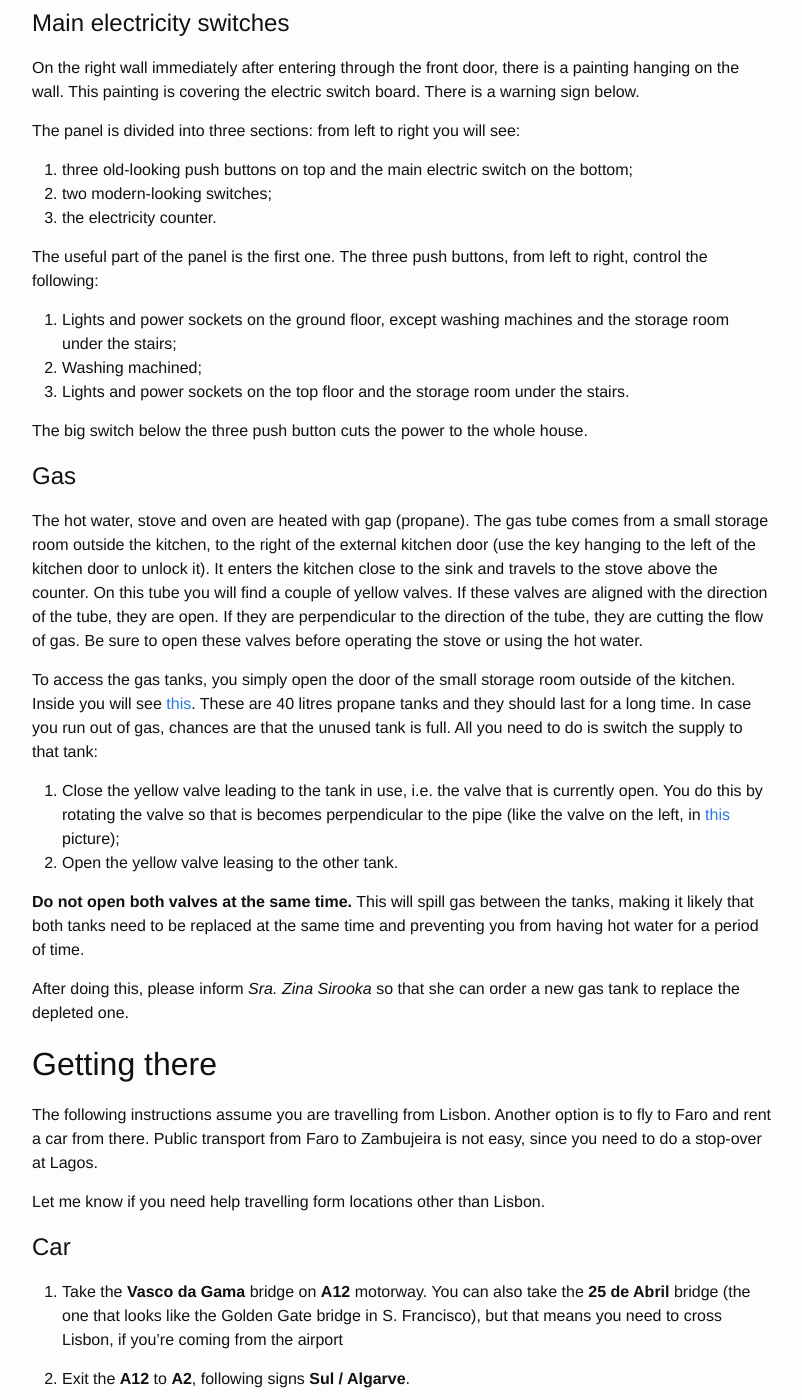
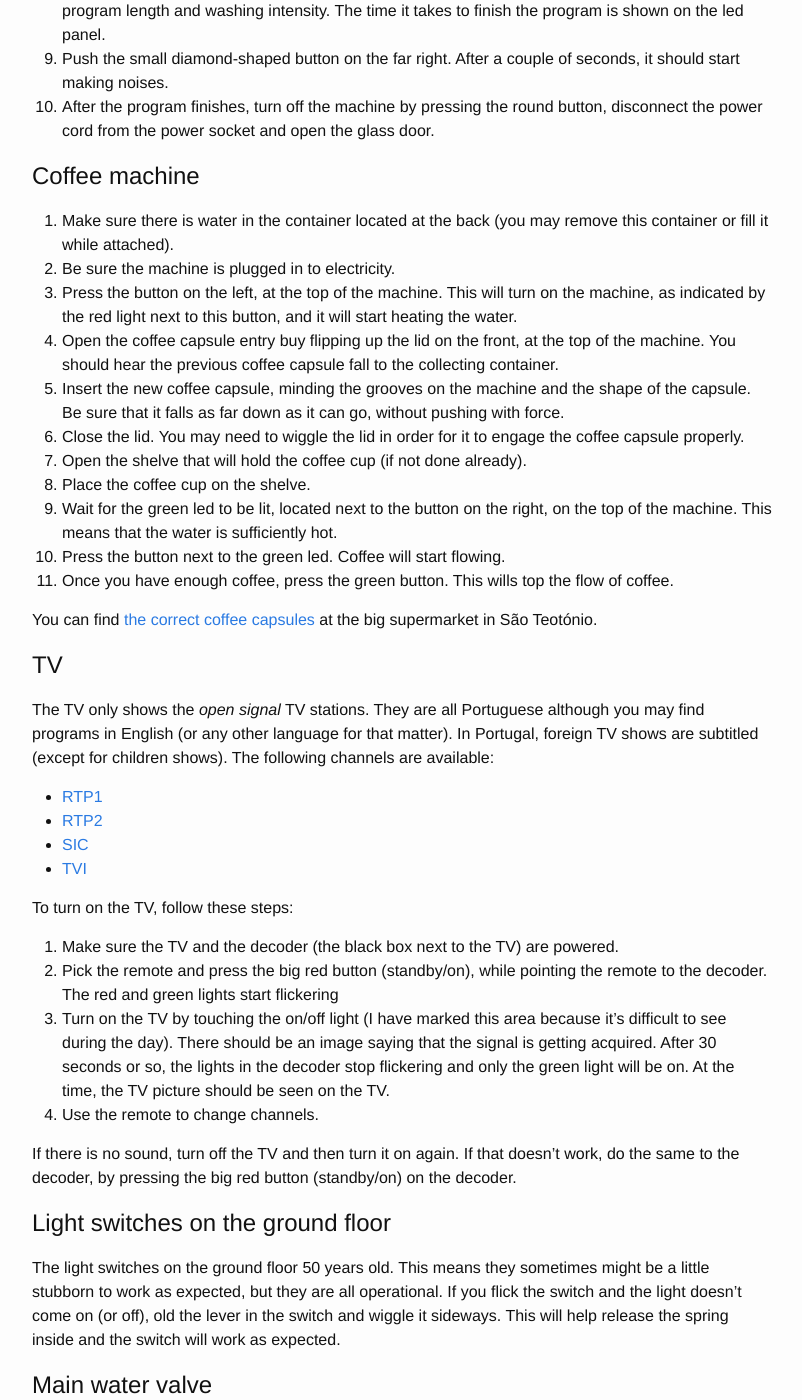
Before and after one commit to jgte/zh, a Jekyll site: the page built from english.md, in a window 1280 px wide and 1400 px high, scrolled down 3147 px. Shown: the whole window, without its empty margins (238-1040 px from the left). Built offline with Jekyll 4.4.1, drawn with Linux system fonts in a browser that asks for light colours; some of the changed text lies outside the part shown.

Commit message:
finished first version

```diff
--- a/english.md
+++ b/english.md
@@ -10,7 +10,16 @@ permalink: /en/
 * [Useful locations](#useful-locations)
 * [Safety](#safety)
 * [Appliances and services](#appliances-and-services)
-# [Operations](#operations)
+* [Operations](#operations)
+  * [Dishwasher](#dishwasher)
+  * [Microwaves and toaster](#microwaves-and-toaster)
+  * [Washing machine](#washing-machine)
+  * [Coffee machine](#coffee-machine)
+  * [TV](#tv)
+  * [Light switches on the ground floor](#light-switches-on-the-ground-floor)
+  * [Main water valve](#main-water-valve)
+  * [Main electricity switches](#main-electricity-switches)
+  * [Gas](#gas)
 * [Getting there](#getting-there)
 * [Festival Sudoeste](#festival-sudoeste)
 
@@ -50,7 +59,7 @@ The village of Zambujeira do Mar is a quiet and peaceful community; robberies ar
 
 Do not grant access to the house to anyone, including someone claiming to be me or to be acting on my behalf. The obvious exceptions are your host *Sra. Zina Sirooka*, who you met when you arrived (or anyone accompanying her), and the police (most likely from the [GNR](http://www.gnr.pt) *Guarda Nacional Republicana* -- National Republican Guard -- who wears [characteristic uniforms](https://www.google.pt/search?q=farda+da+guarda+nacional+republicana&source=lnms&tbm=isch&sa=X&ved=0ahUKEwjum6Kdx97LAhWHchQKHY8ZDtYQ_AUIBygB&biw=1358&bih=650)). Less obvious is to allow access to workers from the electricity company [EDP](http://www.edp.pt), who must be wearing a uniform and able to present identification, so that they can read the electricity counter on the wall to the right, immediately after the front door. There is no need to let them any further than the hall next to the front door.
 
-Be aware that the bathtubs (on both toilet rooms) are extremely slippery when wet. Do not climb inside without first setting the rubber mat. If the rubber mat is missing, contact *Sra. Zina Sirooka* to get a replacement.
+Be aware that the bathtubs (on both toilet rooms) are extremely slippery when wet. Do not climb inside without first setting the rubber mat. If the rubber mat is missing, contact *Sra. Zina Sirooka* to get a replacement. Please use the bathtub on the other toilet room until the new rubber mat is available.
 
 On the toilet room of the ground floor, there is first aid supplies to the right, immediately after the front door.
 
@@ -84,6 +93,10 @@ You have access to the terrace, the balcony upstairs and the yard in front of th
 7. Turn on the power using the red switch on the multiple power sockets, which is resting on top of the dishwasher, on the far right corner. The red switch will be lit, indicating that electricity is flowing and the microwave will beep (since it too is connected to this multiple power socket). Be sure to disconnect the toaster (by yanking the respective power cord).
 6. Pull the button on the dishwasher out. It should start making noises.
 
+## Microwaves and toaster
+
+As mentioned before, there is the need to turn on the switch at the multiple power socket that is resting on the dishwasher before the microwave and toaster can be used. Note that the toaster does not have an off switch, that is effectively done by unplugging it from electricity. If you only want to operate the microwave or the dishwasher, please be sure that the toaster is disconnected from electricity.
+
 ## Washing machine
 
 1. Load the dirty clothes in the machine (do not over-fill it, otherwise it will not start).
@@ -97,9 +110,50 @@ You have access to the terrace, the balcony upstairs and the yard in front of th
 9. Push the small diamond-shaped button on the far right. After a couple of seconds, it should start making noises.
 10. After the program finishes, turn off the machine by pressing the round button, disconnect the power cord from the power socket and open the glass door.
 
+## Coffee machine
+
+1. Make sure there is water in the container located at the back (you may remove this container or fill it while attached).
+2. Be sure the machine is plugged in to electricity.
+3. Press the button on the left, at the top of the machine. This will turn on the machine, as indicated by the red light next to this button, and it will start heating the water.
+4. Open the coffee capsule entry buy flipping up the lid on the front, at the top of the machine. You should hear the previous coffee capsule fall to the collecting container.
+5. Insert the new coffee capsule, minding the grooves on the machine and the shape of the capsule. Be sure that it falls as far down as it can go, without pushing with force.
+6. Close the lid. You may need to wiggle the lid in order for it to engage the coffee capsule properly.
+7. Open the shelve that will hold the coffee cup (if not done already).
+8. Place the coffee cup on the shelve.
+9. Wait for the green led to be lit, located next to the button on the right, on the top of the machine. This means that the water is sufficiently hot.
+10. Press the button next to the green led. Coffee will start flowing.
+11. Once you have enough coffee, press the green button. This wills top the flow of coffee.
+
+You can find [the correct coffee capsules](https://www.mydeltaq.com/capsulas.aspx) at the big supermarket in São Teotónio.
+
+## TV
+
+The TV only shows the *open signal* TV stations. They are all Portuguese although you may find programs in English (or any other language for that matter). In Portugal, foreign TV shows are subtitled (except for children shows). The following channels are available:
+
+* [RTP1](http://www.rtp.pt/play/direto/rtp1)
+* [RTP2](http://www.rtp.pt/play/direto/rtp2)
+* [SIC](http://sic.sapo.pt)
+* [TVI](http://www.tvi.iol.pt)
+
+To turn on the TV, follow these steps:
+
+1. Make sure the TV and the decoder (the black box next to the TV) are powered.
+2. Pick the remote and press the big red button (standby/on), while pointing the remote to the decoder. The red and green lights start flickering
+3. Turn on the TV by touching the on/off light (I have marked this area because it's difficult to see during the day). There should be an image saying that the signal is getting acquired. After 30 seconds or so, the lights in the decoder stop flickering and only the green light will be on. At the time, the TV picture should be seen on the TV.
+4. Use the remote to change channels.
+
+If there is no sound, turn off the TV and then turn it on again. If that doesn't work, do the same to the decoder, by pressing the big red button (standby/on) on the decoder.
+
+## Light switches on the ground floor
+
+The light switches on the ground floor 50 years old. This means they sometimes might be a little stubborn to work as expected, but they are all operational. If you flick the switch and the light doesn't come on (or off), old the lever in the switch and wiggle it sideways. This will help release the spring inside and the switch will work as expected.
+
 ## Main water valve
 
 On the external southern wall of the house, close to the South-western corner, there is a small white plastic panel covering the valve that turns off the water in the whole house. If you exit through the front door, turn immediately to the left, go around the corner and you should see this white plastic panel a roughly waste height.
+
+Please contact *Sra. Zina Sirooka* if you need assistance.
+
 
 ## Main electricity switches
 
@@ -119,6 +173,9 @@ The useful part of the panel is the first one. The three push buttons, from left
 
 The big switch below the three push button cuts the power to the whole house.
 
+Please contact *Sra. Zina Sirooka* if you need assistance.
+
+
 ## Gas
 
 The hot water, stove and oven are heated with gap (propane). The gas tube comes from a small storage room outside the kitchen, to the right of the external kitchen door (use the key hanging to the left of the kitchen door to unlock it). It enters the kitchen close to the sink and travels to the stove above the counter. On this tube you will find a couple of yellow valves. If these valves are aligned with the direction of the tube, they are open. If they are perpendicular to the direction of the tube, they are cutting the flow of gas. Be sure to open these valves before operating the stove or using the hot water.
@@ -128,9 +185,9 @@ To access the gas tanks, you simply open the door of the small storage room outs
 1. Close the yellow valve leading to the tank in use, i.e. the valve that is currently open. You do this by rotating the valve so that is becomes perpendicular to the pipe (like the valve on the left, in [this](http://jgte.github.io/zh/images/gas.jpg) picture);
 2. Open the yellow valve leasing to the other tank.
 
-**Do not open both valves at the same time.** This will spill gas between the tanks, making it likely that both tanks need to be replaced at the same time and preventing you from having hot water for a period of time.
+**Do not open both valves at the same time.** This will spill gas between the tanks, making it likely that both tanks need to be replaced at the same time and possibly preventing you from having hot water for a period of time.
 
-After doing this, please inform *Sra. Zina Sirooka* so that she can order a new gas tank to replace the depleted one.
+Please inform *Sra. Zina Sirooka* when a gas tank is empty so that she can order a new one to replace the depleted one.
 
 
 # Getting there
@@ -163,13 +220,13 @@ Let me know if you need help travelling form locations other than Lisbon.
 
 11. After 5 km, you come across a junction, take the right towards **Zambujeira**. Keep going straight and ignore the left turn towards **S. Teotónio**.
 
-12. At the end of roughly 1 km of straight road going West, you'll be in Zambujeira. Follow straight until you can only take a right turn, towards North.
+12. At the end of roughly 1 km of straight road going West, you'll be in **Zambujeira**. Go straight until you can only take a right turn, towards North.
 
 13. Take the first left turn, towards West; you should be seeing the ocean at a distance.
 
 14. Keep going straight until you find a roundabout, take the right exit, going North.
 
-15. After 20 m, there's a crossing and one house further you'll see *Alojamento da Rua da Fonte* on the right. It's a bit confusing that the first house on the corner is nr. 3 (while *Alojamento da Rua da Fonte* is further down the street and it's nr. 1) that's how things work in Alentejo sometimes.
+15. After 20m, there's a crossing and one house further you'll see *Alojamento da Rua da Fonte* on the right. It's a bit confusing that the first house on the corner is nr. 3 (while *Alojamento da Rua da Fonte* is further down the street and it's nr. 1) that's how things work in Alentejo sometimes.
 
 A map of this route can be found [here](https://goo.gl/maps/ZKu7BLoePPE2).
 
@@ -193,7 +250,7 @@ The bus stop in Zambujeira is [300 m away](https://goo.gl/maps/JDVFLLizMt32) fro
 
 # Parking
 
-Park the car on the street, in front of the house. It is not possible to park the car in the driveway south of the house. During the summer, there many cars and it might not be easy to park in front of the house. There are, however, many parking places in the streets surrounding.
+Park the car on the street, in front of the house. It is not possible to park the car in the driveway south of the house. During the summer, there are many cars and it might not be easy to park in front of the house. There are, however, many parking places in the surrounding streets.
 
 # Festival Sudoeste
 
```
Also changed, not shown: other parts of english.md (+2 -2 lines).
